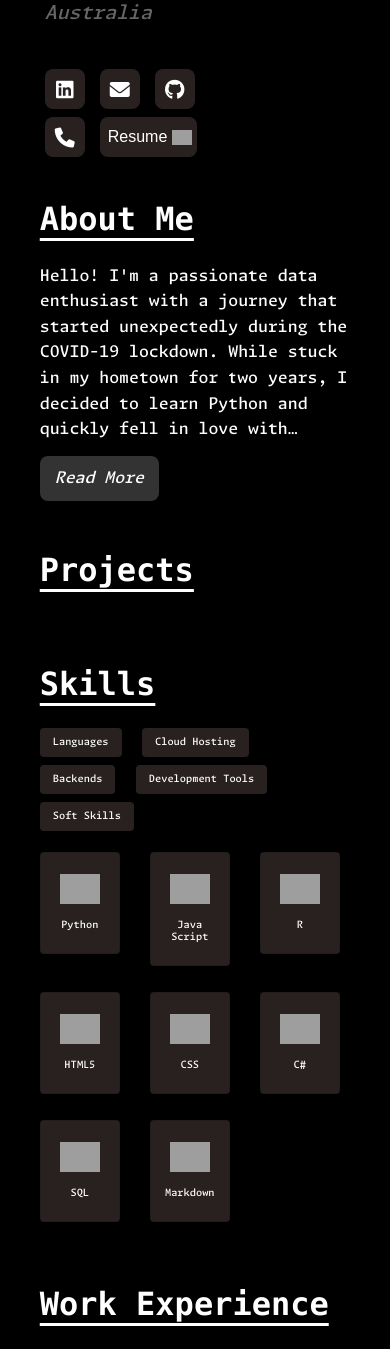
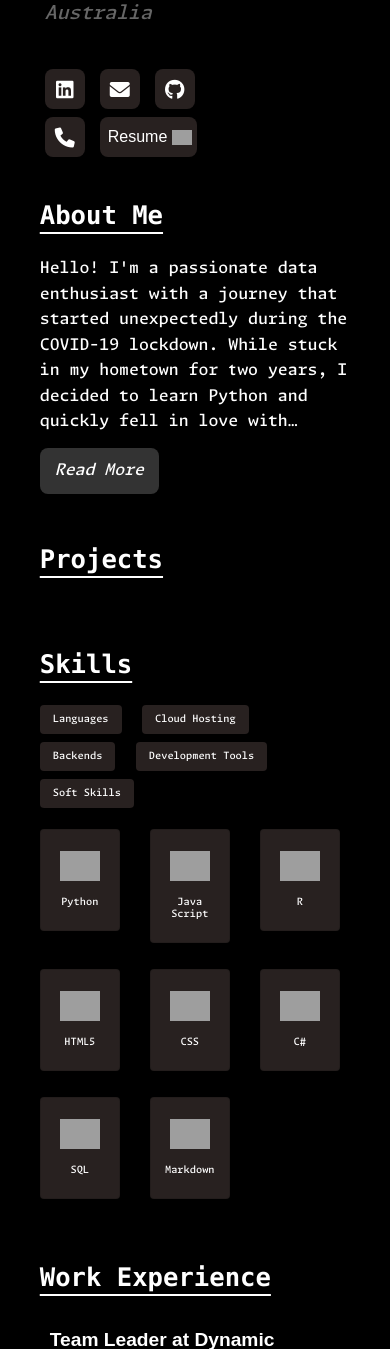
Before and after one commit to Aditya-Rajgor/DjangoPortfolio, a Django app: page / in a window 390 px wide. Shown: the part 210-1559 px from the top of the page. Run offline with Django 5.2, Linux system fonts and the light colour scheme; data comes from the database, SQL or seed files in the repository; data that the repository does not hold is empty; some libraries are stand-ins or nearby versions; grey boxes are pictures that could not be loaded.

Commit message:
fixed font size css

```diff
--- a/portfolio/static/css/styles.css
+++ b/portfolio/static/css/styles.css
@@ -679,6 +679,10 @@ a:active {
         font-size: 2em;
     }
 
+    section h2 {
+        font-size: 1.6em;
+    }
+
     .django-submit .button-submit {
         font-size: smaller;
     }
```
